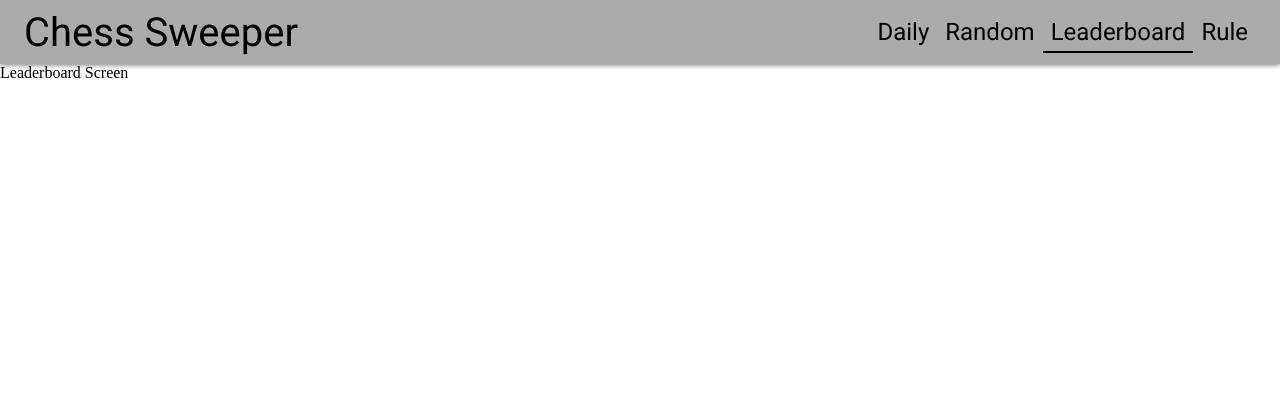
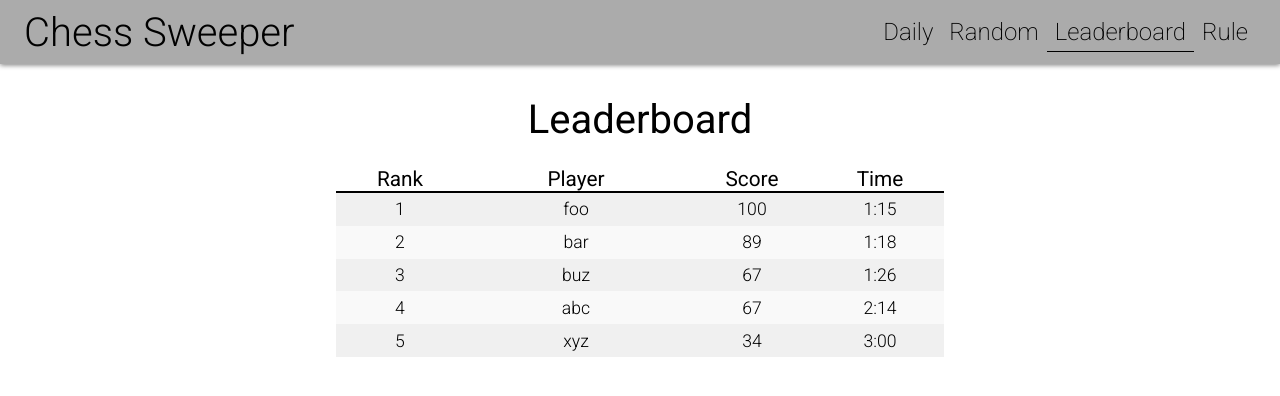
Before and after one commit to Dsadasm/chess-sweeper, a React (Vite) app: page /leaderboard in a window 1280 px wide. Shown: the top 396 px of the page. Built offline with nearby package versions, Linux system fonts and the light colour scheme.

Commit message:
Implemented dummy leaderboard

```diff
--- a/src/components/Leaderboard.module.css
+++ b/src/components/Leaderboard.module.css
@@ -0,0 +1,48 @@
+.leaderboardContainer {
+    height: fit-content;
+    width: 100%;
+    justify-content: center;
+    display: flex;
+    padding: 2rem 0 2rem 0;
+    flex-wrap: wrap;
+    font-family: "Roboto", sans-serif;
+}
+
+.leaderboardTitle {
+    width: 100%;
+    height: fit-content;
+    text-align: center;
+    padding-bottom: 1.5rem;
+    font-size: 2.5rem;
+}
+
+.leaderboardTable {
+    border-collapse: collapse;
+}
+
+.leaderboardHeaders {
+    font-size: 1.3rem;
+    font-weight: 400;
+    padding: 0rem 2rem 0rem 2rem;
+    text-align: center;
+}
+
+.leaderboardHeadersRow {
+    border-bottom: 2px solid black;
+}
+
+.leaderboardRecords {
+    font-size: 1.1rem;
+    font-weight: 350;
+    padding: 0.4rem 2rem 0.4rem 2rem;
+    text-align: center;
+}
+
+/* rank odd/even, alternating background color for rows*/
+.leaderboardRecordsRowOdd {
+    background-color: rgb(249, 249, 249);
+}
+
+.leaderboardRecordsRowEven {
+    background-color: rgb(240, 240, 240);
+}
--- a/src/components/Leaderboard.tsx
+++ b/src/components/Leaderboard.tsx
@@ -1,10 +1,56 @@
 import styles from './Leaderboard.module.css';
 
 export default function Leaderboard() {
+    const placeHolderList = [
+        {rank: 1, player: "foo", score: 100, time: "1:15"},
+        {rank: 2, player: "bar", score: 89,  time: "1:18"},
+        {rank: 3, player: "buz", score: 67,  time: "1:26"},
+        {rank: 4, player: "abc", score: 67,  time: "2:14"},
+        {rank: 5, player: "xyz", score: 34,  time: "3:00"}
+    ];
+
+    // TODO: if (leaderboard is empty) return (empty template); else
 
     return (
         <>
-         {/* TODO */}
+        <div className={styles.leaderboardContainer}>
+            <div className={styles.leaderboardTitle}> Leaderboard </div>
+            <table className={styles.leaderboardTable}>
+                <tr className={styles.leaderboardHeadersRow}>
+                    <th className={styles.leaderboardHeaders} style={{width: "4rem"}}>Rank</th>
+                    <th className={styles.leaderboardHeaders} style={{width: "10rem"}}>Player</th>
+                    <th className={styles.leaderboardHeaders} style={{width: "4rem"}}>Score</th>
+                    <th className={styles.leaderboardHeaders} style={{width: "4rem"}}>Time</th>
+                </tr>
+
+                {   /* Render all records from the list */
+                    placeHolderList.map((record) => (
+                    <LeaderboardRow rank={record.rank} player={record.player} score={record.score} time={record.time}/>
+                ))}
+
+            </table>
+        </div>
         </>
     )
 }
+
+type leaderboardRowProps = {
+    rank: number;
+    player: string;
+    score: number;
+    time: string;
+}
+
+function LeaderboardRow( { rank, player, score, time} : leaderboardRowProps) {
+
+    return (
+        <>
+        <tr className={rank%2? styles.leaderboardRecordsRowEven : styles.leaderboardRecordsRowOdd}>
+            <td className={styles.leaderboardRecords}>{rank}</td>
+            <td className={styles.leaderboardRecords}>{player}</td>
+            <td className={styles.leaderboardRecords}>{score}</td>
+            <td className={styles.leaderboardRecords}>{time}</td>
+        </tr>
+        </>
+    )
+}
--- a/src/components/NavBar.module.css
+++ b/src/components/NavBar.module.css
@@ -22,7 +22,7 @@
 }
 
 .navBarContent {
-    font-weight: 400;
+    font-weight: 350;
     width: 100%;
     padding: 5px 24px 5px 24px;
     display: flex;
@@ -37,6 +37,7 @@
 .navBarPageIndex {
     align-items: center;
     font-size: 1.5rem;
+    font-weight: 250;
     display: flex;
 }
 
@@ -49,16 +50,19 @@
 }
 
 .navBarPage.active {
-    border-bottom: 0.15rem solid black;
-    border-top: 0.15rem solid rgba(0, 0, 0, 0); /* to make it vertically center */
+    border-bottom: 0.1rem solid black;
+    border-top: 0.1rem solid rgba(0, 0, 0, 0); /* to make it vertically center */
 }
 
 .navBarPage:hover {
     animation-name: hoverNavBarPage;
-    background-color: rgb(214, 214, 214);
+    background-color: rgb(192, 192, 192);
+    border-bottom: 0.1rem solid rgb(123, 123, 123);
 }
 
 .navBarPage.active:hover {
-    border-bottom: 0.15rem solid black;
-    border-top: 0.15rem solid rgba(0, 0, 0, 0); /* to make it vertically center */
+    border-bottom: 0.125rem solid black;
+    border-top: 0rem solid transparent; /* to make it vertically center */
+    background-color: rgb(116, 116, 116);
+
 }
--- a/src/pages/LeaderBoard/index.tsx
+++ b/src/pages/LeaderBoard/index.tsx
@@ -6,7 +6,6 @@ export default function LeaderboardScreen() {
   return (
     <>
     <NavBar/>
-    <div>Leaderboard Screen</div>
     <Leaderboard/>
     </>
   );
```
